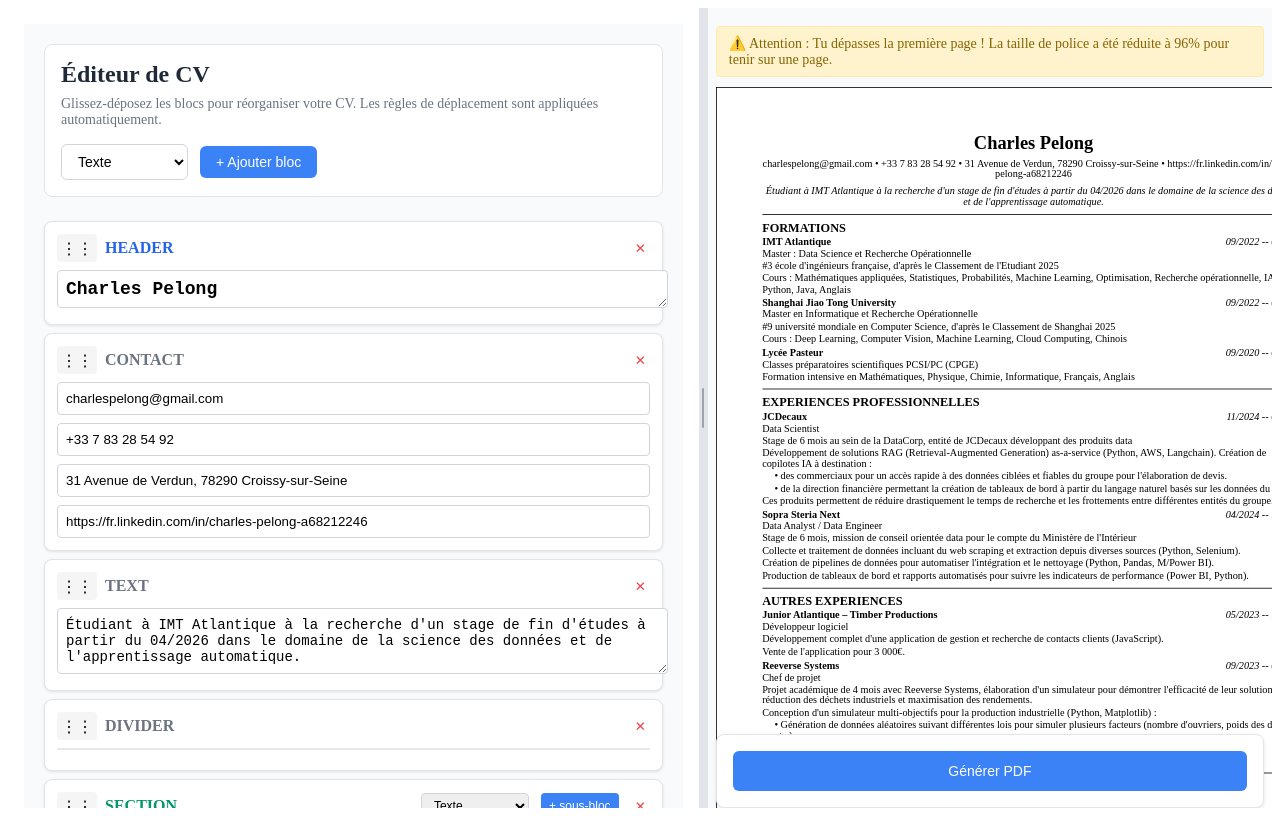
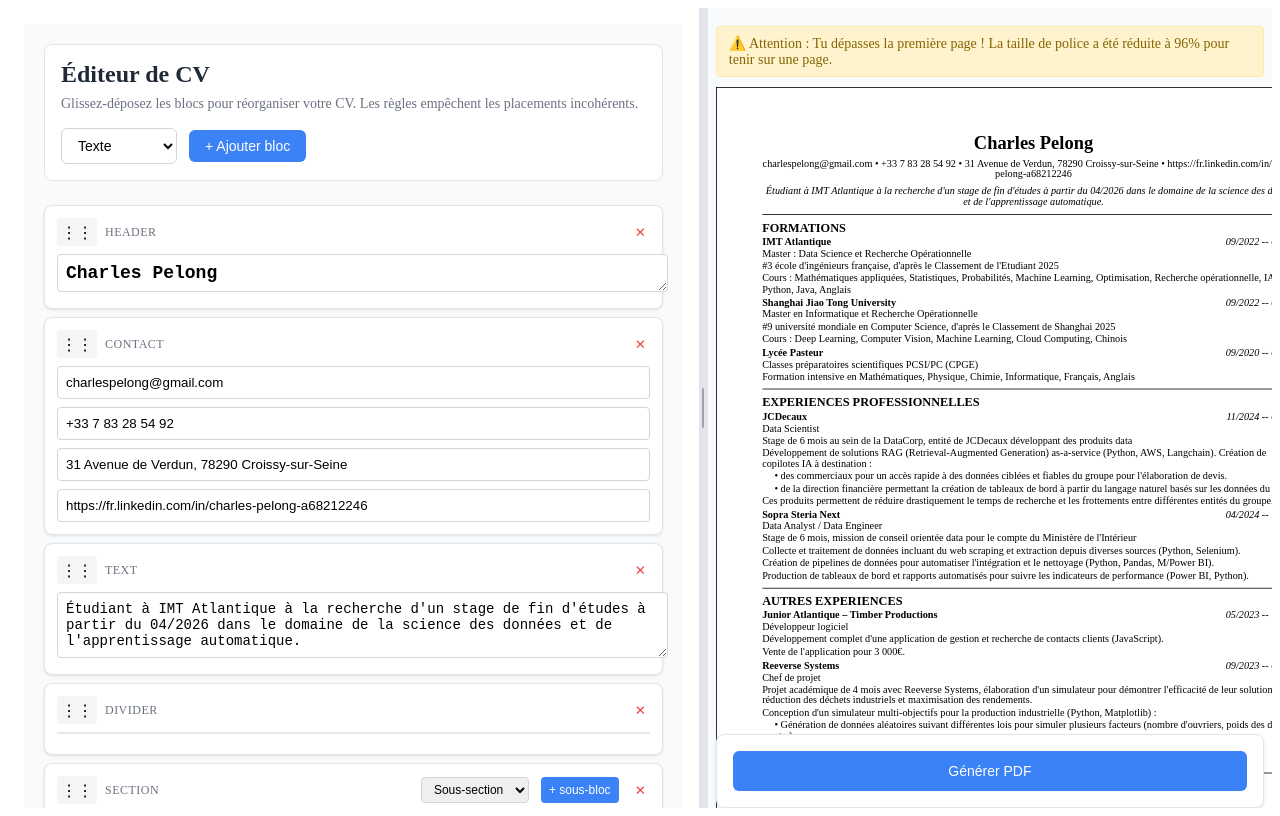
Before and after one commit to Charles141002/finance-type, a Next.js app in the folder my-cv-app/: page / in a window 1280 px wide. Built offline with nearby package versions, Linux system fonts and the light colour scheme.

Commit message:
Bloc bien fait

```diff
--- a/my-cv-app/components/BlockEditor.tsx
+++ b/my-cv-app/components/BlockEditor.tsx
@@ -1,23 +1,77 @@
 "use client";
-import { useState } from "react";
-import { DragDropContext, Droppable, Draggable, DropResult } from "@hello-pangea/dnd";
+import { useEffect, useRef, useState } from "react";
+import { DragDropContext, Droppable, Draggable, DropResult, DragStart } from "@hello-pangea/dnd";
 import { v4 as uuid } from "uuid";
-import { Block, BlockType, DragContext, canMoveBlock, findBlockById, getAllChildBlocks } from "../utils/types";
+import { Block, BlockType, DragContext, canMoveBlock, findBlockById, getAllowedChildTypesForParent } from "../utils/types";
 
 interface Props {
   blocks: Block[];
   setBlocks: (blocks: Block[]) => void;
+  scrollContainerRef?: React.RefObject<HTMLDivElement | null>;
 }
 
-const BlockEditor = ({ blocks, setBlocks }: Props) => {
+const BlockEditor = ({ blocks, setBlocks, scrollContainerRef }: Props) => {
   const [newBlockType, setNewBlockType] = useState<BlockType>("text");
   const [subBlockTypes, setSubBlockTypes] = useState<Record<string, BlockType>>({});
+  const [dragError, setDragError] = useState<string | null>(null);
+  const [isDragging, setIsDragging] = useState<boolean>(false);
+  const mouseYRef = useRef<number>(0);
+  const autoScrollTimerRef = useRef<number | null>(null);
+  const [draggingBlockId, setDraggingBlockId] = useState<string | null>(null);
+  const [draggingBlockType, setDraggingBlockType] = useState<BlockType | null>(null);
+
+  // Gestion auto-scroll pendant le drag dans le conteneur scrollable gauche
+  useEffect(() => {
+    const handleMouseMove = (e: MouseEvent) => {
+      mouseYRef.current = e.clientY;
+    };
+    if (isDragging) {
+      window.addEventListener("mousemove", handleMouseMove);
+      if (autoScrollTimerRef.current == null) {
+        autoScrollTimerRef.current = window.setInterval(() => {
+          const container = scrollContainerRef?.current;
+          if (!container) return;
+          const rect = container.getBoundingClientRect();
+          const y = mouseYRef.current;
+          const threshold = 80; // px
+          const scrollStep = 16; // px per tick
+          if (y > rect.bottom - threshold) {
+            container.scrollTop += scrollStep;
+          } else if (y < rect.top + threshold) {
+            container.scrollTop -= scrollStep;
+          }
+        }, 16);
+      }
+    } else {
+      window.removeEventListener("mousemove", handleMouseMove);
+      if (autoScrollTimerRef.current != null) {
+        window.clearInterval(autoScrollTimerRef.current);
+        autoScrollTimerRef.current = null;
+      }
+    }
+    return () => {
+      window.removeEventListener("mousemove", handleMouseMove);
+      if (autoScrollTimerRef.current != null) {
+        window.clearInterval(autoScrollTimerRef.current);
+        autoScrollTimerRef.current = null;
+      }
+    };
+  }, [isDragging, scrollContainerRef]);
 
   // -------------------
   // Ajouter un bloc
   // -------------------
   const handleAddBlock = (parentId?: string) => {
     const typeToUse = parentId ? (subBlockTypes[parentId] || "text") : newBlockType;
+
+    // Règles: vérifier que le type est autorisé pour ce parent
+    const parentType = parentId ? findBlockById(blocks, parentId)?.type : undefined;
+    const allowed = getAllowedChildTypesForParent(parentType);
+    if (!allowed.includes(typeToUse)) {
+      setDragError("Type de bloc non autorisé ici");
+      setTimeout(() => setDragError(null), 1800);
+      return;
+    }
     const newBlock: Block = {
       id: uuid(),
       type: typeToUse,
@@ -73,6 +127,9 @@ const BlockEditor = ({ blocks, setBlocks }: Props) => {
   // Drag & Drop avec règles
   // -------------------
   const handleDragEnd = (result: DropResult) => {
+    setIsDragging(false);
+    setDraggingBlockId(null);
+    setDraggingBlockType(null);
     if (!result.destination) return;
 
     const { source, destination } = result;
@@ -107,10 +164,24 @@ const BlockEditor = ({ blocks, setBlocks }: Props) => {
       }
     };
 
-    // Tous les déplacements sont autorisés - aucune restriction
+    // Vérifier les règles de déplacement
+    if (!canMoveBlock(dragContext, blocks)) {
+      setDragError("Déplacement non autorisé à cet endroit");
+      setTimeout(() => setDragError(null), 1800);
+      setIsDragging(false);
+      return;
+    }
 
-    // Effectuer le déplacement selon les règles
+    // Effectuer le déplacement
     setBlocks(moveBlockWithRules(blocks, result));
+    setIsDragging(false);
+  };
+
+  const handleDragStart = (start: DragStart) => {
+    setIsDragging(true);
+    setDraggingBlockId(start.draggableId);
+    const b = findBlockById(blocks, start.draggableId);
+    setDraggingBlockType(b?.type || null);
   };
 
   // Fonction pour déplacer un bloc en respectant les règles
@@ -226,8 +297,9 @@ const BlockEditor = ({ blocks, setBlocks }: Props) => {
   // -------------------
   // Rendu d'un bloc (sans Draggable, géré par le parent)
   // -------------------
-  const renderBlock = (block: Block, parentId?: string, handleProps?: any) => {
-    const canHaveChildren = block.type === "section" || block.type === "subsection";
+  const renderBlock = (block: Block, parentId?: string, handleProps?: any, isSelfDragging?: boolean) => {
+    const allowedChildTypes = getAllowedChildTypesForParent(block.type);
+    const canHaveChildren = allowedChildTypes.length > 0;
     const parentBlock = parentId ? findBlockById(blocks, parentId) : undefined;
     const isChildOfSubsection = parentBlock?.type === "subsection";
 
@@ -262,20 +334,21 @@ const BlockEditor = ({ blocks, setBlocks }: Props) => {
             >
               ⋮⋮
             </div>
-            <strong style={{
-              color: block.type === "header" ? "#2563eb" :
-                     block.type === "section" ? "#059669" :
-                     block.type === "subsection" ? "#7c3aed" : "#6b7280"
+            <span style={{
+              fontSize: "12px",
+              color: "#6b7280",
+              textTransform: "uppercase",
+              letterSpacing: "0.04em"
             }}>
-              {block.type.toUpperCase()}
-            </strong>
+              {block.type}
+            </span>
           </div>
 
           <div style={{ display: "flex", gap: "4px" }}>
             {canHaveChildren && (
               <>
                 <select
-                  value={subBlockTypes[block.id] || "text"}
+                  value={subBlockTypes[block.id] || allowedChildTypes[0] || "text"}
                   onChange={(e) =>
                     setSubBlockTypes({
                       ...subBlockTypes,
@@ -290,8 +363,11 @@ const BlockEditor = ({ blocks, setBlocks }: Props) => {
                     fontSize: "12px"
                   }}
                 >
-                  <option value="text">Texte</option>
-                  <option value="subsection">Sous-section</option>
+                  {allowedChildTypes.map((t) => (
+                    <option key={t} value={t}>
+                      {t === "text" ? "Texte" : t === "subsection" ? "Sous-section" : t === "section" ? "Section" : t === "header" ? "En-tête" : t === "contact" ? "Contact" : t === "divider" ? "Séparateur" : t}
+                    </option>
+                  ))}
                 </select>
                 <button
                   onClick={() => handleAddBlock(block.id)}
@@ -408,29 +484,13 @@ const BlockEditor = ({ blocks, setBlocks }: Props) => {
 
         {/* Zone de drop pour les enfants (toujours visible pour permettre d'y entrer) */}
         {canHaveChildren && (
-          <Droppable droppableId={block.id} type="CHILD" renderClone={(provided, snapshot, rubric) => {
-            const parent = findBlockById(blocks, block.id);
-            const dragged = parent?.children?.[rubric.source.index];
-            if (!dragged) return <div />;
-            return (
-              <div
-                ref={provided.innerRef}
-                {...provided.draggableProps}
-                {...provided.dragHandleProps}
-                style={{
-                  ...provided.draggableProps.style,
-                  pointerEvents: "none",
-                  userSelect: "none",
-                  border: "1px solid #93c5fd",
-                  background: "#dbeafe",
-                  borderRadius: 8,
-                  padding: 8,
-                }}
-              >
-                {dragged.type.toUpperCase()}
-              </div>
-            );
-          }}>
+          <Droppable
+            droppableId={block.id}
+            type="CHILD"
+            isDropDisabled={
+              !!isSelfDragging || (draggingBlockType === "subsection" && block.type === "subsection")
+            }
+          >
             {(provided, snapshot) => (
               <div
                 ref={provided.innerRef}
@@ -448,12 +508,12 @@ const BlockEditor = ({ blocks, setBlocks }: Props) => {
               >
                 {block.children?.map((child, index) => (
                   <Draggable key={child.id} draggableId={child.id} index={index}>
-                    {(provided) => (
+                    {(provided, snapshotChild) => (
                       <div
                         ref={provided.innerRef}
                         {...provided.draggableProps}
                       >
-                        {renderBlock(child, block.id, provided.dragHandleProps)}
+                        {renderBlock(child, block.id, provided.dragHandleProps, snapshotChild.isDragging)}
                       </div>
                     )}
                   </Draggable>
@@ -472,6 +532,19 @@ const BlockEditor = ({ blocks, setBlocks }: Props) => {
   // -------------------
   return (
     <div style={{ padding: "20px", backgroundColor: "#f8fafc" }}>
+      {dragError && (
+        <div style={{
+          marginBottom: "12px",
+          padding: "8px 12px",
+          backgroundColor: "#fef2f2",
+          border: "1px solid #fecaca",
+          color: "#b91c1c",
+          borderRadius: 6,
+          fontSize: "13px"
+        }}>
+          {dragError}
+        </div>
+      )}
       {/* Header avec instructions */}
       <div style={{
         marginBottom: "24px",
@@ -482,7 +555,7 @@ const BlockEditor = ({ blocks, setBlocks }: Props) => {
       }}>
         <h2 style={{ margin: "0 0 8px 0", color: "#1f2937" }}>Éditeur de CV</h2>
         <p style={{ margin: "0 0 16px 0", color: "#6b7280", fontSize: "14px" }}>
-          Glissez-déposez les blocs pour réorganiser votre CV. Les règles de déplacement sont appliquées automatiquement.
+          Glissez-déposez les blocs pour réorganiser votre CV. Les règles empêchent les placements incohérents.
         </p>
 
         <div style={{ display: "flex", gap: "12px", alignItems: "center" }}>
@@ -497,12 +570,11 @@ const BlockEditor = ({ blocks, setBlocks }: Props) => {
               fontSize: "14px"
             }}
           >
-            <option value="header">En-tête</option>
-            <option value="contact">Contact</option>
-            <option value="section">Section</option>
-            <option value="subsection">Sous-section</option>
-            <option value="text">Texte</option>
-            <option value="divider">Séparateur</option>
+            {getAllowedChildTypesForParent(undefined).map((t) => (
+              <option key={t} value={t}>
+                {t === "header" ? "En-tête" : t === "contact" ? "Contact" : t === "section" ? "Section" : t === "subsection" ? "Sous-section" : t === "divider" ? "Séparateur" : t === "text" ? "Texte" : t}
+              </option>
+            ))}
           </select>
           <button
             onClick={() => handleAddBlock()}
@@ -523,28 +595,8 @@ const BlockEditor = ({ blocks, setBlocks }: Props) => {
       </div>
 
       {/* Zone de drop principale */}
-      <DragDropContext onDragEnd={handleDragEnd}>
-        <Droppable droppableId="root" type="ROOT" renderClone={(provided, snapshot, rubric) => {
-          const dragged = blocks[rubric.source.index];
-          return (
-            <div
-              ref={provided.innerRef}
-              {...provided.draggableProps}
-              {...provided.dragHandleProps}
-              style={{
-                ...provided.draggableProps.style,
-                pointerEvents: "none",
-                userSelect: "none",
-                border: "1px solid #93c5fd",
-                background: "#dbeafe",
-                borderRadius: 8,
-                padding: 8,
-              }}
-            >
-              {dragged?.type.toUpperCase()}
-            </div>
-          );
-        }}>
+      <DragDropContext onDragEnd={handleDragEnd} onDragStart={handleDragStart}>
+        <Droppable droppableId="root" type="ROOT" isDropDisabled={draggingBlockType === "subsection"}>
           {(provided, snapshot) => (
             <div
               ref={provided.innerRef}
@@ -579,7 +631,7 @@ const BlockEditor = ({ blocks, setBlocks }: Props) => {
                           opacity: snapshot.isDragging ? 0.8 : 1,
                         }}
                       >
-                        {renderBlock(block, undefined, provided.dragHandleProps)}
+                        {renderBlock(block, undefined, provided.dragHandleProps, snapshot.isDragging)}
                       </div>
                     )}
                   </Draggable>
--- a/my-cv-app/pages/index.tsx
+++ b/my-cv-app/pages/index.tsx
@@ -31,6 +31,7 @@ export default function Home() {
   const [fontScale, setFontScale] = useState<number>(1);
   const [showWarning, setShowWarning] = useState<boolean>(false);
   const previewRef = useRef<HTMLDivElement>(null);
+  const editorScrollRef = useRef<HTMLDivElement>(null);
 
   // Charger/Sauvegarder les blocs pour stabiliser les IDs (éviter HMR qui regénère)
   useEffect(() => {
@@ -135,8 +136,8 @@ export default function Home() {
             height: "100%",
             padding: "1rem",
             overflow: "auto"
-          }}>
-            <BlockEditor blocks={blocks} setBlocks={setBlocks} />
+          }} ref={editorScrollRef}>
+            <BlockEditor blocks={blocks} setBlocks={setBlocks} scrollContainerRef={editorScrollRef} />
           </div>
         </Panel>
 
--- a/my-cv-app/utils/types.ts
+++ b/my-cv-app/utils/types.ts
@@ -31,60 +31,110 @@ export interface DragContext {
   };
 }
 
-export interface DropConstraints {
-  canMoveTo: (context: DragContext) => boolean;
+// Définition des parents autorisés pour chaque type de bloc
+// undefined = niveau racine
+const ALLOWED_PARENTS: Record<BlockType, Array<BlockType | undefined>> = {
+  header: [undefined],
+  contact: [undefined],
+  divider: [undefined],
+  section: [undefined],
+  subsection: ["section"],
+  text: [undefined, "section", "subsection"],
+};
+
+export const getAllowedChildTypesForParent = (
+  parentType?: BlockType
+): BlockType[] => {
+  const entries = Object.entries(ALLOWED_PARENTS) as Array<[
+    BlockType,
+    Array<BlockType | undefined>
+  ]>;
+  return entries
+    .filter(([, allowedParents]) => allowedParents.includes(parentType))
+    .map(([type]) => type);
+};
+
+// Trouver le parent d'un bloc
+export const findParentOfBlock = (
+  blocks: Block[],
+  targetId: string,
+  parent?: Block
+): Block | undefined => {
+  for (const block of blocks) {
+    if (block.id === targetId) return parent;
+    if (block.children && block.children.length > 0) {
+      const found = findParentOfBlock(block.children, targetId, block);
+      if (found) return found;
     }
+  }
+  return undefined;
+};
 
-export const dropConstraints: Record<BlockType, DropConstraints> = {
-  // En-tête : peut être déplacé n'importe où au niveau racine ou entre autres blocs racine
-  header: {
-    canMoveTo: (context) => !context.destination.parentId
-  },
-
-  // Contacts : peut être déplacé n'importe où au niveau racine ou entre autres blocs racine
-  contact: {
-    canMoveTo: (context) => !context.destination.parentId
-  },
-
-  // Séparateur : peut être déplacé n'importe où au niveau racine ou entre autres blocs racine
-  divider: {
-    canMoveTo: (context) => !context.destination.parentId
-  },
-
-  // Section : peut être déplacé n'importe où au niveau racine
-  section: {
-    canMoveTo: (context) => !context.destination.parentId
-  },
-
-  // Sous-section : doit toujours être dans une section
-  subsection: {
-    canMoveTo: (context) => {
-      // Vérifier si la destination est dans une section
-      if (!context.destination.parentId) return false;
-
-      // Trouver le bloc parent de destination
-      const isInSection = (blocks: Block[], parentId: string): boolean => {
-        const parentBlock = blocks.find(b => b.id === parentId);
-        if (!parentBlock) return false;
-        if (parentBlock.type === "section") return true;
-        if (parentBlock.children) {
-          return parentBlock.children.some(child => isInSection([child], parentId));
+export const isDescendant = (
+  blocks: Block[],
+  ancestorId: string,
+  potentialDescendantId: string
+): boolean => {
+  const ancestor = findBlockById(blocks, ancestorId);
+  if (!ancestor) return false;
+  const queue = [...(ancestor.children || [])];
+  while (queue.length) {
+    const current = queue.shift()!;
+    if (current.id === potentialDescendantId) return true;
+    if (current.children && current.children.length > 0) {
+      queue.push(...current.children);
+    }
   }
   return false;
 };
 
-      return true; // TODO: Implémenter la vérification réelle
+export const getDepthOfBlock = (blocks: Block[], blockId: string): number => {
+  const helper = (list: Block[], id: string, depth: number): number => {
+    for (const b of list) {
+      if (b.id === id) return depth;
+      if (b.children && b.children.length > 0) {
+        const d = helper(b.children, id, depth + 1);
+        if (d !== -1) return d;
       }
-  },
-
-  // Texte : peut être déplacé n'importe où
-  text: {
-    canMoveTo: () => true
     }
+    return -1;
+  };
+  return helper(blocks, blockId, 0);
 };
 
+// Règles de déplacement strictes et lisibles
 export const canMoveBlock = (context: DragContext, allBlocks: Block[]): boolean => {
-  // Tous les blocs peuvent être déplacés n'importe où - aucune restriction
+  const { source, destination } = context;
+
+  // 1) Empêcher de déplacer un bloc dans son propre sous-arbre
+  if (destination.parentId && isDescendant(allBlocks, source.blockId, destination.parentId)) {
+    return false;
+  }
+
+  // 2) Déterminer le type du parent destination
+  let destinationParentType: BlockType | undefined = undefined;
+  if (destination.parentId) {
+    const parent = findBlockById(allBlocks, destination.parentId);
+    if (!parent) return false;
+    destinationParentType = parent.type;
+  }
+
+  // 3) Vérifier la compatibilité parent/enfant
+  const allowedParents = ALLOWED_PARENTS[source.blockType];
+  if (!allowedParents.includes(destinationParentType)) {
+    return false;
+  }
+
+  // 4) Optionnel: limiter la profondeur totale à 3 (root=0)
+  const currentDepth = getDepthOfBlock(allBlocks, source.blockId);
+  const destinationDepth = destinationParentType
+    ? getDepthOfBlock(allBlocks, destination.parentId!) + 1
+    : 0;
+  const resultingDepth = destinationDepth; // profondeur du parent après move; l'enfant sera à destinationDepth + 1
+  if (resultingDepth + 1 > 3) {
+    return false;
+  }
+
   return true;
 };
 
```
Lines whose indentation alone changed are shown as unchanged.
